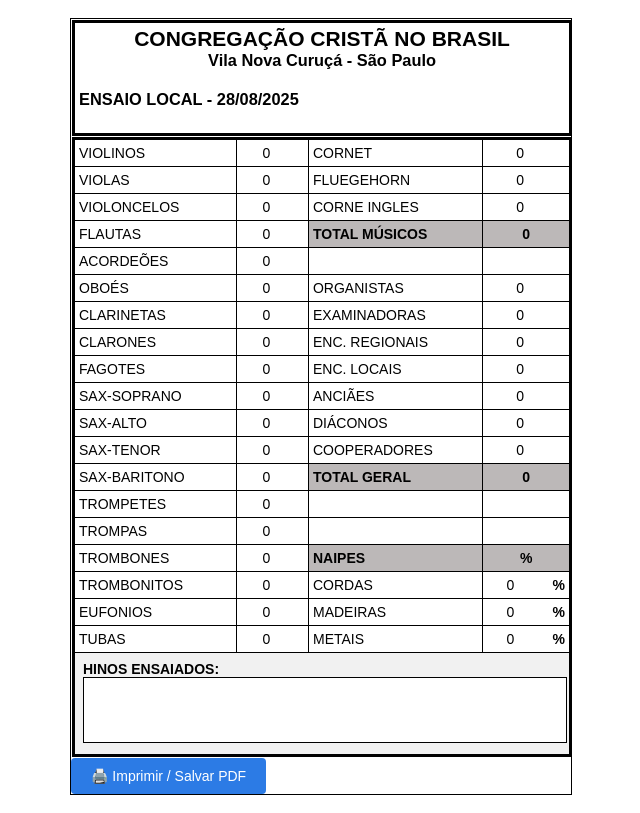
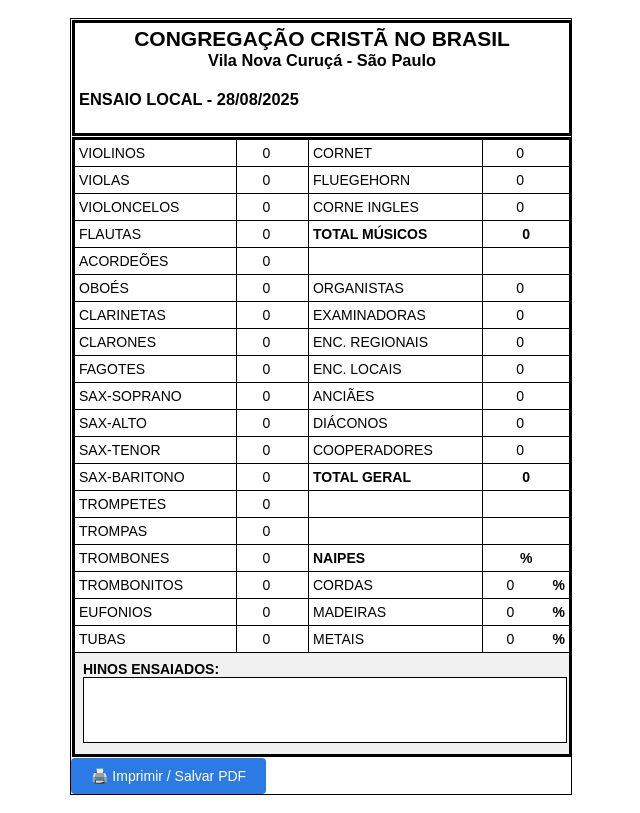
Before and after one commit to Alexsiilva212/index.html, a plain HTML site: page index.html in a window 1280 px wide. Shown: the whole page, without its empty margins (319-959 px from the left). Drawn offline with Linux system fonts and the light colour scheme.

Commit message:
Update index.html

```diff
--- a/index.html
+++ b/index.html
@@ -63,13 +63,11 @@
 
         .total {
             font-weight: bold;
-            background: #bcb8b8;
             text-align: left;
         }
 
         .total-c {
             font-weight: bold;
-            background: #bcb8b8;
             text-align: center;
         }
 
@@ -345,4 +343,5 @@
     </script>
 </body>
 
+
 </html>
```
